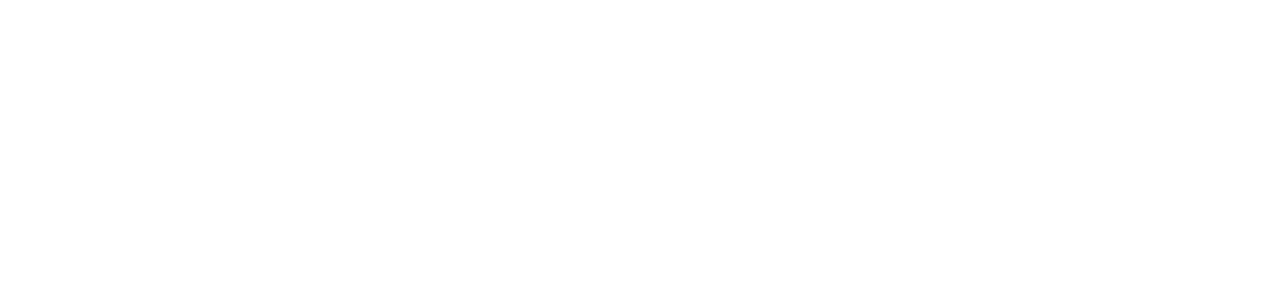
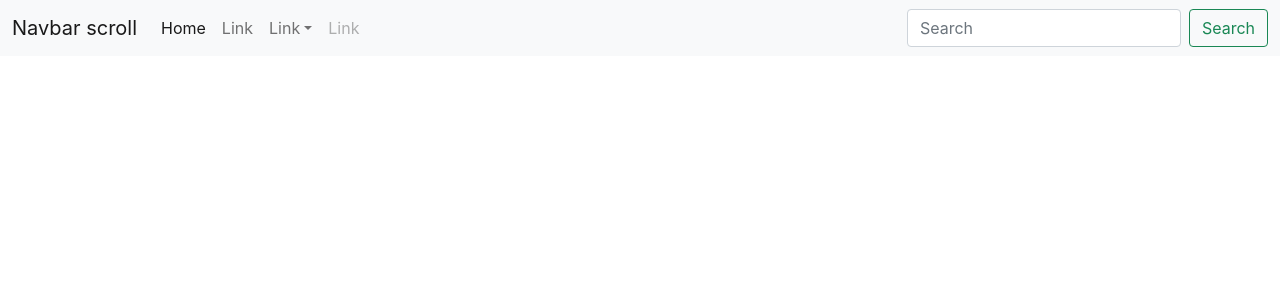
Before and after one commit to The-Developer-Bros/video_overflow_gcp_serverless, a React (Create React App) app in the folder vo-frontend/: page / in a window 1280 px wide. Shown: the top 300 px of the page. Built offline with nearby package versions, Linux system fonts and the light colour scheme.

Commit message:
updated Navbar

```diff
--- a/vo-frontend/package.json
+++ b/vo-frontend/package.json
@@ -8,6 +8,7 @@
     "@testing-library/user-event": "^13.5.0",
     "nodemon": "^2.0.15",
     "react": "^17.0.2",
+    "react-bootstrap": "^2.1.0",
     "react-dom": "^17.0.2",
     "react-router-dom": "^6.2.1",
     "react-scripts": "5.0.0",
--- a/vo-frontend/public/index.html
+++ b/vo-frontend/public/index.html
@@ -2,21 +2,10 @@
 <html lang="en">
 
 <head>
-  <meta charset="utf-8" />
-  <link rel="icon" href="%PUBLIC_URL%/favicon.ico" />
-  <link rel="apple-touch-icon" href="%PUBLIC_URL%/logo192.png" />
-  <link rel="manifest" href="%PUBLIC_URL%/manifest.json" />
 
-  <!-- Include bootstrap cdn -->
-
-  <script src="https://cdn.jsdelivr.net/npm/bootstrap@5.0.2/dist/js/bootstrap.bundle.min.js"
-    integrity="sha384-MrcW6ZMFYlzcLA8Nl+NtUVF0sA7MsXsP1UyJoMp4YLEuNSfAP+JcXn/tWtIaxVXM"
-    crossorigin="anonymous"></script>
-
-
-  <!-- Include jquery cdn -->
-  <script src="https://code.jquery.com/jquery-3.6.0.js" integrity="sha256-H+K7U5CnXl1h5ywQfKtSj8PCmoN9aaq30gDh27Xc0jk="
-    crossorigin="anonymous"></script>
+  <!-- Bootstrap CSS -->
+  <link href="https://cdn.jsdelivr.net/npm/bootstrap@5.0.2/dist/css/bootstrap.min.css" rel="stylesheet"
+    integrity="sha384-EVSTQN3/azprG1Anm3QDgpJLIm9Nao0Yz1ztcQTwFspd3yD65VohhpuuCOmLASjC" crossorigin="anonymous">
 
 
   <title>React App</title>
@@ -25,6 +14,17 @@
 <body>
   <noscript>You need to enable JavaScript to run this app.</noscript>
   <div id="root"></div>
+
+
 </body>
+<!-- Option 1: Bootstrap Bundle with Popper -->
+<script src="https://cdn.jsdelivr.net/npm/bootstrap@5.0.2/dist/js/bootstrap.bundle.min.js"
+  integrity="sha384-MrcW6ZMFYlzcLA8Nl+NtUVF0sA7MsXsP1UyJoMp4YLEuNSfAP+JcXn/tWtIaxVXM" crossorigin="anonymous"></script>
+
+<!-- Option 2: Separate Popper and Bootstrap JS -->
+<!--
+    <script src="https://cdn.jsdelivr.net/npm/@popperjs/core@2.9.2/dist/umd/popper.min.js" integrity="sha384-IQsoLXl5PILFhosVNubq5LC7Qb9DXgDA9i+tQ8Zj3iwWAwPtgFTxbJ8NT4GN1R8p" crossorigin="anonymous"></script>
+    <script src="https://cdn.jsdelivr.net/npm/bootstrap@5.0.2/dist/js/bootstrap.min.js" integrity="sha384-cVKIPhGWiC2Al4u+LWgxfKTRIcfu0JTxR+EQDz/bgldoEyl4H0zUF0QKbrJ0EcQF" crossorigin="anonymous"></script>
+    -->
 
 </html>
--- a/vo-frontend/src/components/Navbar.js
+++ b/vo-frontend/src/components/Navbar.js
@@ -3,8 +3,44 @@ import "../styles/Navbar.css"
 
 function Navbar() {
     return (
-        <div>
-        </div>
+        <nav className="navbar navbar-expand-lg navbar-light bg-light">
+            <div className="container-fluid">
+                <a className="navbar-brand" href="#">Navbar scroll</a>
+                <button className="navbar-toggler" type="button" data-bs-toggle="collapse" data-bs-target="#navbarScroll" aria-controls="navbarScroll" aria-expanded="false" aria-label="Toggle navigation">
+                    <span className="navbar-toggler-icon"></span>
+                </button>
+                <div className="collapse navbar-collapse" id="navbarScroll">
+                    <ul className="navbar-nav me-auto my-2 my-lg-0 navbar-nav-scroll"
+                    // style="--bs-scroll-height: 100px;"
+                    >
+                        <li className="nav-item">
+                            <a className="nav-link active" aria-current="page" href="#">Home</a>
+                        </li>
+                        <li className="nav-item">
+                            <a className="nav-link" href="#">Link</a>
+                        </li>
+                        <li className="nav-item dropdown">
+                            <a className="nav-link dropdown-toggle" href="#" id="navbarScrollingDropdown" role="button" data-bs-toggle="dropdown" aria-expanded="false">
+                                Link
+                            </a>
+                            <ul className="dropdown-menu" aria-labelledby="navbarScrollingDropdown">
+                                <li><a className="dropdown-item" href="#">Action</a></li>
+                                <li><a className="dropdown-item" href="#">Another action</a></li>
+                                <li><hr className="dropdown-divider" /></li>
+                                <li><a className="dropdown-item" href="#">Something else here</a></li>
+                            </ul>
+                        </li>
+                        <li className="nav-item">
+                            <a className="nav-link disabled">Link</a>
+                        </li>
+                    </ul>
+                    <form className="d-flex">
+                        <input className="form-control me-2" type="search" placeholder="Search" aria-label="Search" />
+                        <button className="btn btn-outline-success" type="submit">Search</button>
+                    </form>
+                </div>
+            </div>
+        </nav>
     )
 }
 
```
Also changed, not shown: 1 other file (tests, documents, lock files or other folders).
